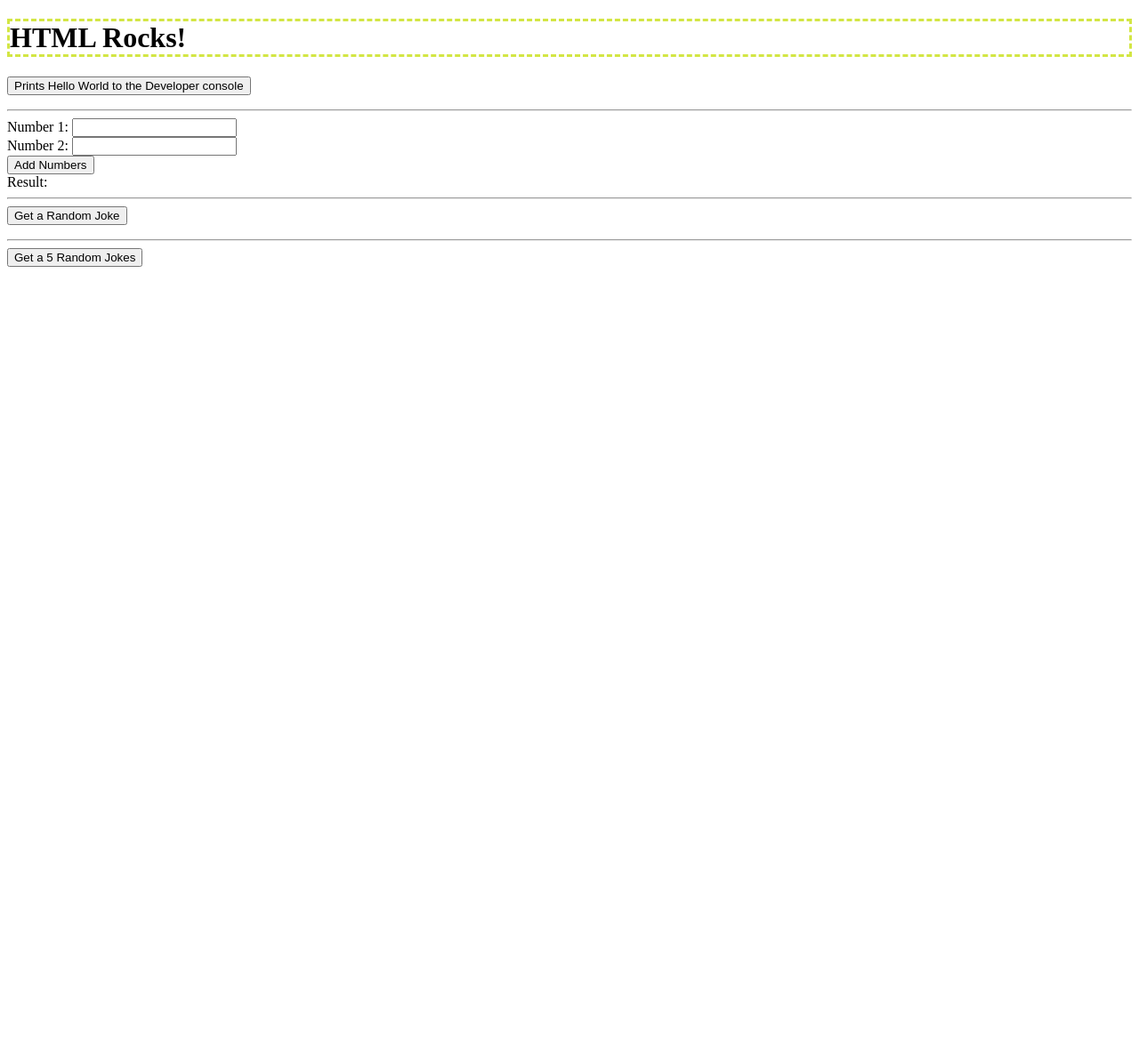
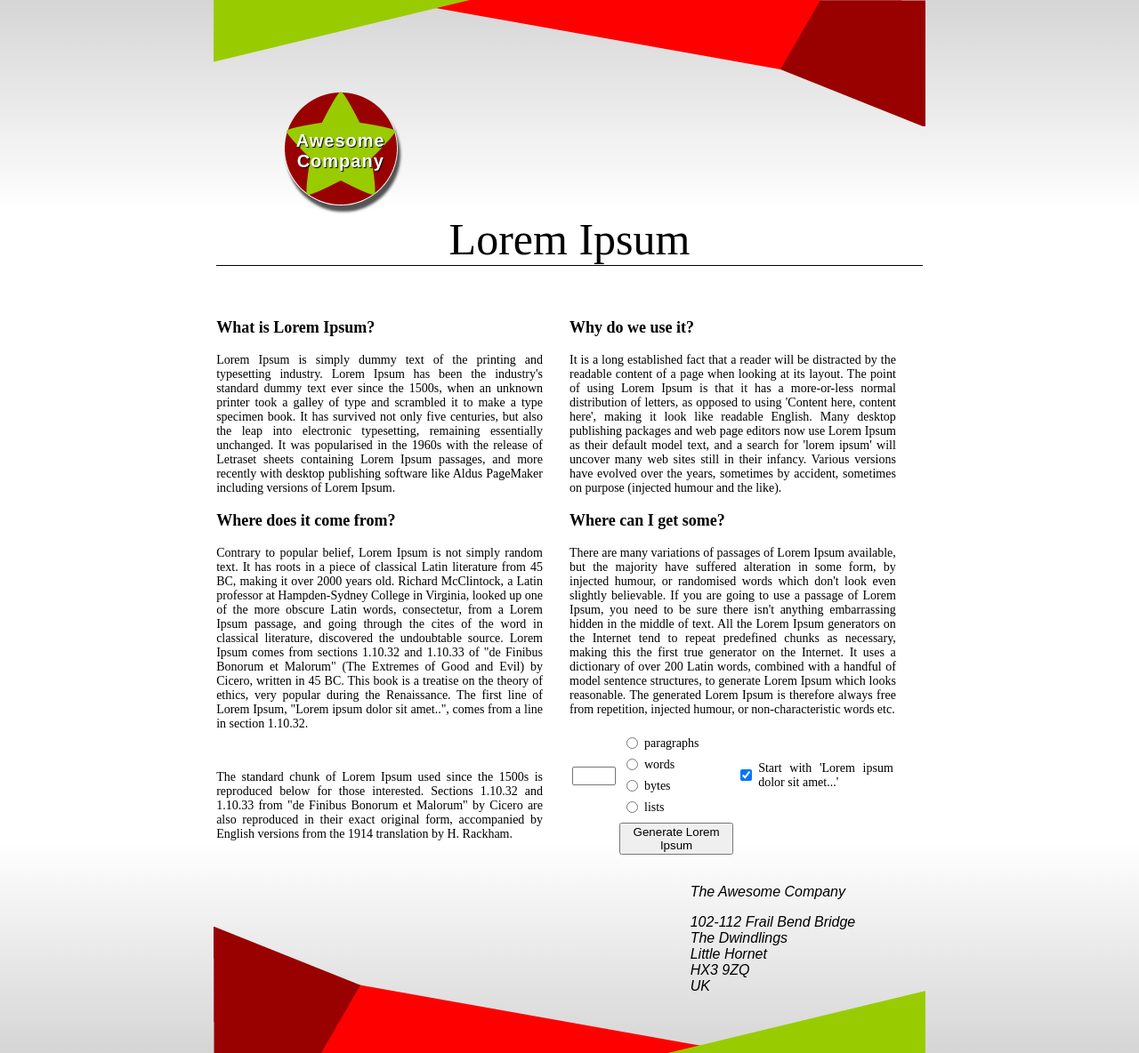
Before and after one commit to hstaub64/lab5, a website: page index.html in a window 1280 px wide. Shown: the whole page at 89% size. Before the commit the page ends 800 px from the top, so only its background shows below. Drawn offline with Linux system fonts and the light colour scheme; a web font is replaced by a local one.

Commit message:
Lab Finished

```diff
--- a/css/style.css
+++ b/css/style.css
@@ -1,29 +1,93 @@
-h1{
-  border-color: #d3e644;
-  border-style: dashed;
+* {
+  box-sizing: border-box;
 }
 
-table {
-  border-collapse: collapse;
-  width: 100%;
-  margin-bottom: 20px;
+html {
+  font-family: sans-serif;
 }
 
-th, td {
-  padding: 12px 15px;
-  text-align: left;
-  border-bottom: 1px solid #ddd;
+body {
+  margin: 0;
+  background: #ccc;
+
 }
 
-th {
-  background-color: #f2f2f2;
-  font-weight: bold;
+article {
+  width: 210mm;
+  height: 297mm;
+  margin: 20px auto;
+  position: relative;
 }
 
-tbody tr:nth-child(even) {
-  background-color: #f9f9f9;
+address {
+  position: absolute;
+  bottom: 8mm;
+  right: 20mm;
 }
 
-tbody tr:hover {
-  background-color: #e9e9e9;
+h1 {
+  position: absolute;
+  top: 12mm;
+  left: 20mm;
+  width: 128px;
+  height: 128px;
+  font-size: 20px;
+  letter-spacing: 1px;
+  text-align: center;
+  padding: 44px 0;
+  color: white;
+  text-shadow: 1px 1px 1px black;
+  background-image: url('../img/logo.png');
+  /*filter: drop-shadow(2px 5px 3px black);*/
+  border-radius: 100px;
+  box-shadow: 3px 7px 3px rgba(0, 0, 0, 0.673);
 }
+
+/* Your CSS below here */
+
+body.a {
+  background-image: url('../img/top-image.png');
+
+  background-image: url('../img/top-image.png'), url('../img/bottom-image.png'), linear-gradient(to bottom, #a5a5a576, rgba(211, 211, 211, 0), rgba(211, 211, 211, 0), rgba(211, 211, 211, 0), rgba(211, 211, 211, 0), rgba(211, 211, 211, 0)), linear-gradient(to top, #a5a5a576, rgba(211, 211, 211, 0), rgba(211, 211, 211, 0), rgba(211, 211, 211, 0), rgba(211, 211, 211, 0), rgba(211, 211, 211, 0));
+  background-position: top, bottom, top, bottom;
+  background-repeat: no-repeat;
+
+  background-color: #ffffff;
+
+  border-top: 1mm, solid, red;
+  border-bottom: 1mm, solid, red;
+}
+
+h2.a, h3.a {
+    font-weight: 400;
+    font-family: 'DauphineRegular';
+    text-align: center;
+    padding-top: 25%;
+}
+
+h2 {
+  font-size: 50px;
+  border-bottom: 1px solid black;
+}
+
+h3 {
+  font-size: 18px;
+}
+
+.column {
+  float: left;
+  padding-right: 30px;
+  width: 50%;
+  font-size: 14px;
+  text-align: justify;
+  font-family: 'DauphineRegular'
+}
+
+label {
+  margin-bottom: 5px;
+  align-items: center;
+}
+
+.a {
+  text-align: left;
+}
--- a/index.html
+++ b/index.html
@@ -1,108 +1,156 @@
-<!doctype html>
-<html>
+<!DOCTYPE html>
+<html lang="en-US">
+  <head>
+    <meta charset="utf-8">
+    <meta name="viewport" content="width=device-width">
+    <link rel="stylesheet" href="css/style.css">
+    <link rel="stylesheet" media="screen" href="https://fontlibrary.org//face/dauphine" type="text/css"/>
 
-<head>
-  <meta charset="utf-8">
-  <title>Hello World!</title>
-  <meta name="description" content="">
-  <meta name="viewport" content="width=device-width, initial-scale=1">
-  <link rel="stylesheet" href="css/style.css">
-  <link rel="shortcut icon" href="img/favicon.ico">
-</head>
+    <title>Fancy letterheaded paper</title>
 
-<body>
-  <h1>HTML Rocks!</h1>
-  <p>
-    <button  onclick="helloWorld()">Prints Hello World to the Developer console</button>
-  </p>
-  <hr>
-  <form id="addForm">
-    <label for="num1">Number 1:</label>
-    <input type="number" id="num1" name="num1" required>
-    <br>
-    <label for="num2">Number 2:</label>
-    <input type="number" id="num2" name="num2" required>
-    <br>
-    <button type="submit">Add Numbers</button>
-  </form>
+  </head>
+  <body class="a">
 
-  <label id="result">Result:</label>
+    <article>
+      <h1>Awesome<br>Company</h1>
 
-  <hr>
+      <h2 class="a">Lorem Ipsum</h2>
 
-  <button id="jokeButton">Get a Random Joke</button>
-  <p id="joke"></p>
+        <div class="column">
+          <h3>What is Lorem Ipsum?</h3>
+          <p>
+            Lorem Ipsum is simply dummy text of the printing and typesetting industry.
+            Lorem Ipsum has been the industry's standard dummy text ever since the 1500s,
+            when an unknown printer took a galley of type and scrambled it to make a type
+            specimen book. It has survived not only five centuries, but also the leap
+            into electronic typesetting, remaining essentially unchanged. It was
+            popularised in the 1960s with the release of Letraset sheets containing Lorem
+            Ipsum passages, and more recently with desktop publishing software like Aldus
+            PageMaker including versions of Lorem Ipsum.
+          </p>
 
-  <hr>
-  <button id="jokeButtonTable">Get a  5 Random Jokes</button>
-  <table id="jokeTable"></table>
+          <h3>Where does it come from?</h3>
+          <p>
+            Contrary to popular belief, Lorem Ipsum is not simply random text. It has roots
+            in a piece of classical Latin literature from 45 BC, making it over 2000 years
+            old. Richard McClintock, a Latin professor at Hampden-Sydney College in Virginia,
+            looked up one of the more obscure Latin words, consectetur, from a Lorem Ipsum
+            passage, and going through the cites of the word in classical literature,
+            discovered the undoubtable source. Lorem Ipsum comes from sections 1.10.32 and
+            1.10.33 of "de Finibus Bonorum et Malorum" (The Extremes of Good and Evil) by
+            Cicero, written in 45 BC. This book is a treatise on the theory of ethics, very
+            popular during the Renaissance. The first line of Lorem Ipsum, "Lorem ipsum dolor
+            sit amet..", comes from a line in section 1.10.32.
+          </p>
+          <br>
+          <p>
+            The standard chunk of Lorem Ipsum used since the 1500s is reproduced below for
+            those interested. Sections 1.10.32 and 1.10.33 from "de Finibus Bonorum et
+            Malorum" by Cicero are also reproduced in their exact original form, accompanied
+            by English versions from the 1914 translation by H. Rackham.
+          </p>
+        </div>
+        <div class="column">
+          <h3>Why do we use it?</h3>
+          <p>
+            It is a long established fact that a reader will be distracted by the readable
+            content of a page when looking at its layout. The point of using Lorem Ipsum
+            is that it has a more-or-less normal distribution of letters, as opposed to
+            using 'Content here, content here', making it look like readable English. Many
+            desktop publishing packages and web page editors now use Lorem Ipsum as their
+            default model text, and a search for 'lorem ipsum' will uncover many web sites
+            still in their infancy. Various versions have evolved over the years, sometimes
+            by accident, sometimes on purpose (injected humour and the like).
+          </p>
 
-  <script type="module" script="js/main.js">
-    import {helloWorld, add, fetchRandomJoke, fetch5RandomJokes} from './js/main.js';
+          <h3>Where can I get some?</h3>
+          <p>
+            There are many variations of passages of Lorem Ipsum available, but the majority
+            have suffered alteration in some form, by injected humour, or randomised words
+            which don't look even slightly believable. If you are going to use a passage of
+            Lorem Ipsum, you need to be sure there isn't anything embarrassing hidden in the
+            middle of text. All the Lorem Ipsum generators on the Internet tend to repeat
+            predefined chunks as necessary, making this the first true generator on the
+            Internet. It uses a dictionary of over 200 Latin words, combined with a handful
+            of model sentence structures, to generate Lorem Ipsum which looks reasonable.
+            The generated Lorem Ipsum is therefore always free from repetition, injected
+            humour, or non-characteristic words etc.
+          </p>
 
-    // This shows how to assign a function to the window object
-    // so that it can be called from the browser console
-    window.helloWorld = helloWorld;
 
-    // This shows how to add an event listener to a button in the HTML
-    // and call a function when the button is clicked
-    const form = document.getElementById('addForm');
-    form.addEventListener('submit', function(e) {
-      e.preventDefault();
-      const num1 = parseFloat(document.getElementById('num1').value);
-      const num2 = parseFloat(document.getElementById('num2').value);
-      try{
-        const result = add(num1, num2);
-        document.getElementById('result').textContent = `Result: ${result}`;
-      }catch(e){
-        console.error(e);
-        document.getElementById('result').textContent = `Error: ${e.message}`;
-      }
+            <table>
+              <tbody>
+                <tr>
+                  <td>
+                    <input type="text" size="3">
+                  </td>
 
-    });
+                  <td>
+                    <table class="a">
+                      <tbody>
+                        <tr>
+                          <td>
+                            <input type="radio" id="paragraphs" name="length">
+                          </td>
+                          <td>
+                            <label>paragraphs</label>
+                          </td>
+                        </tr>
+                        <tr>
+                          <td>
+                            <input type="radio" id="words" name="length">
+                          </td>
+                          <td>
+                            <label>words</label>
+                          </td>
+                        </tr>
+                        <tr>
+                          <td>
+                            <input type="radio" id="bytes" name="length">
+                          </td>
+                          <td>
+                            <label>bytes</label>
+                          </td>
+                        </tr>
+                        <tr>
+                          <td>
+                            <input type="radio" id="lists" name="length">
+                          </td>
+                          <td>
+                            <label>lists</label>
+                          </td>
+                        </tr>
+                      </tbody>
+                    </table>
+                  </td>
 
-    // this shows how to add an event listener to a button in the HTML
-    // that calls a function that fetches a random joke from an API
-    // and displays it on the page
-    const jokebtn = document.getElementById('jokeButton');
-    const jokeresult = document.getElementById('joke');
-    jokebtn.addEventListener('click', async () => {
-      try {
-        jokeresult.textContent = 'Loading...';
-        const joke = await fetchRandomJoke();
-        document.getElementById('joke').textContent = joke;
-      } catch (e) {
-        console.error(e);
-        document.getElementById('joke').textContent = `Error: ${e.message}`;
-      }
-    });
 
-    // this shows how to add an event listener to a button in the HTML
-    // that calls a function that fetches 5 random jokes from an API
-    // and displays them in a table on the page
-    const jokeTableBtn = document.getElementById('jokeButtonTable');
-    const jokeTable = document.getElementById('jokeTable');
-    jokeTableBtn.addEventListener('click', async () => {
-      try {
-        jokeTable.textContent = 'Loading...';
-        const joke = await fetch5RandomJokes();
-        jokeTable.innerHTML = `
-              <thead>
-              <tr>
-                <th>Joke</th>
-              </tr>
-              </thead>
-              <tbody>
-              ${joke.map(j => `<tr><td>${j}</td></tr>`).join('')}
+                  <td>
+                    <input type="checkbox" checked="checked">
+                  </td>
+                  <td>
+                    <label>Start with 'Lorem ipsum dolor sit amet...'</label>
+                  </td>
+                </tr>
+                <tr>
+                  <td></td>
+                  <td class="a">
+                    <button onclick="helloWorld()">Generate Lorem Ipsum</button>
+                  </td>
+                </tr>
               </tbody>
-            `;
-      } catch (e) {
-        console.error(e);
-        document.getElementById('joke').textContent = `Error: ${e.message}`;
-      }
-    });
-  </script>
+            </table>
 
-</body>
+      </div>
 
+      <address>
+        <p>The Awesome Company</p>
+        <p>102-112 Frail Bend Bridge<br>
+        The Dwindlings<br>
+        Little Hornet<br>
+        HX3 9ZQ<br>
+        UK</p>
+      </address>
+    </article>
+  </body>
 </html>
--- a/js/main.js
+++ b/js/main.js
@@ -9,8 +9,21 @@
 /**
  * This function prints the string 'Hello World' to the console
  */
+
+// not working
 export function helloWorld() {
-    console.log('Hello World');
+    const radioButtons = document.querySelectorAll('input[name="length"]');
+
+    for (const radioButton of radioButtons)
+    {
+        if (radioButton.checked)
+        {
+            selectedValue = radioButton.id;
+            break;
+        }
+    }
+
+    alert(selectedValue);
 }
 
 /**
```
Also changed, not shown: README.md, img/bottom-image.png (added), img/logo.png (added), img/top-image.png (added).
